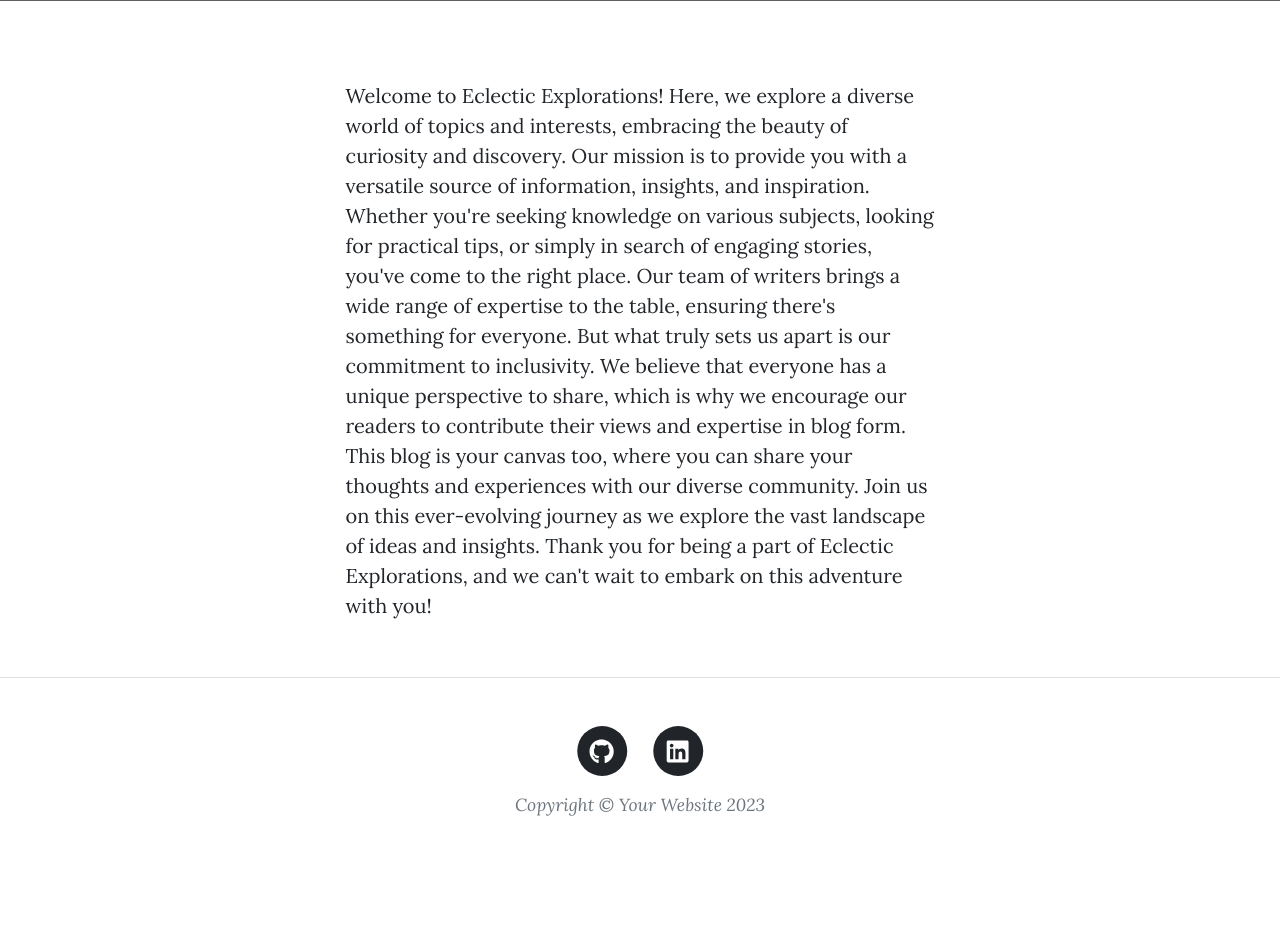
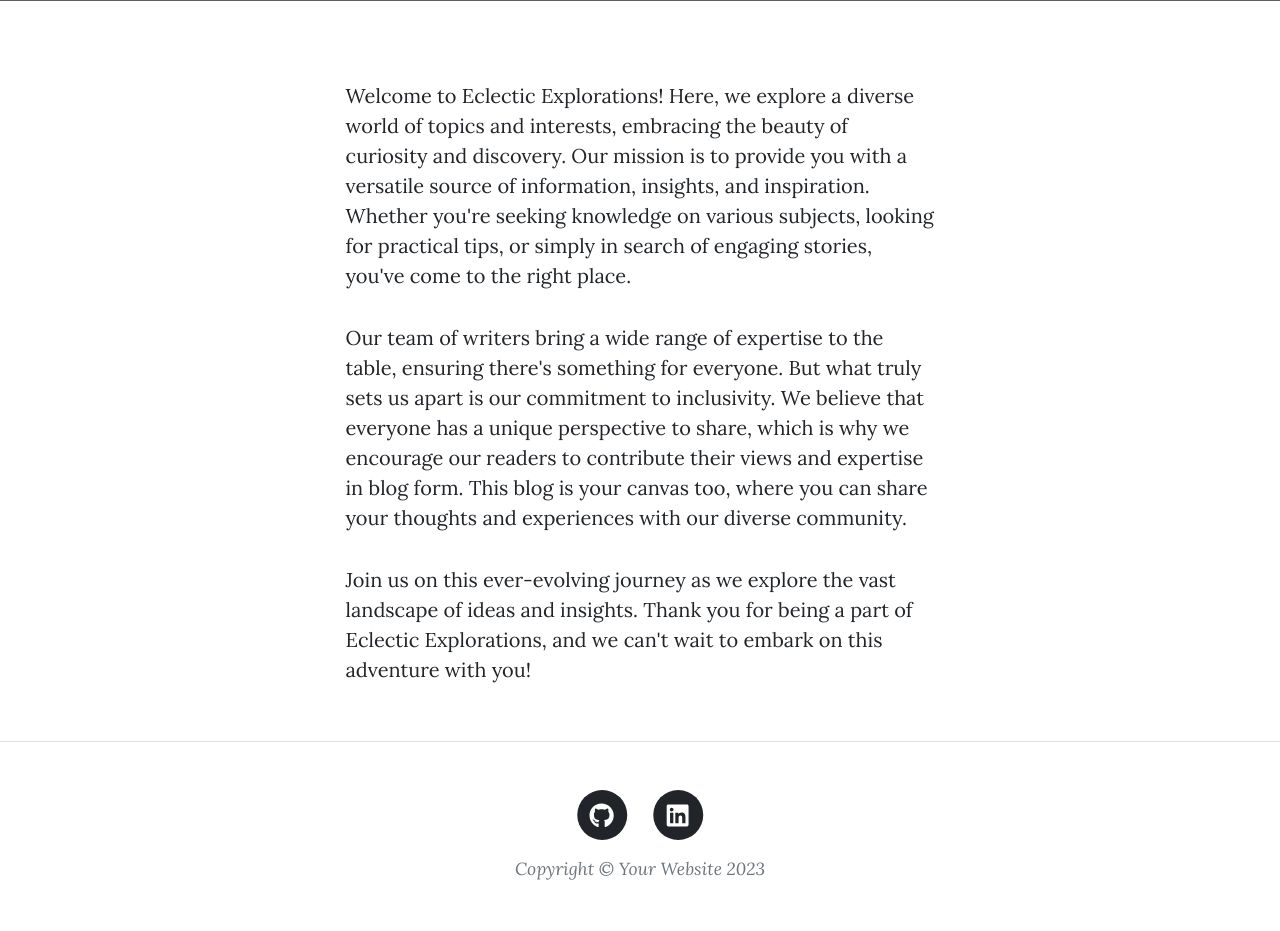
Before and after one commit to FatsCodes/blog, a Flask app: page /about in a window 1280 px wide. Shown: the part 531-1462 px from the top of the page. Before the commit the page ends 1347 px from the top, so only its background shows below. Run offline with Flask 3, Linux system fonts and the light colour scheme; some libraries are stand-ins or nearby versions; grey boxes are pictures that could not be loaded.

Commit message:
Initial commit

```diff
--- a/templates/about.html
+++ b/templates/about.html
@@ -29,11 +29,15 @@
           insights, and inspiration. Whether you're seeking knowledge on various subjects,
           looking for practical tips, or simply in search of engaging stories,
           you've come to the right place.
-          Our team of writers brings a wide range of expertise to the table,
+        </p>
+          <p>
+          Our team of writers bring a wide range of expertise to the table,
           ensuring there's something for everyone.
           But what truly sets us apart is our commitment to inclusivity.
           We believe that everyone has a unique perspective to share, which is why we encourage our readers to contribute their views and expertise in blog form.
           This blog is your canvas too, where you can share your thoughts and experiences with our diverse community.
+        </p>
+        <p>
           Join us on this ever-evolving journey as we explore the vast landscape of ideas and insights.
           Thank you for being a part of Eclectic Explorations, and we can't wait to embark on this adventure with you!
         </p>
```
